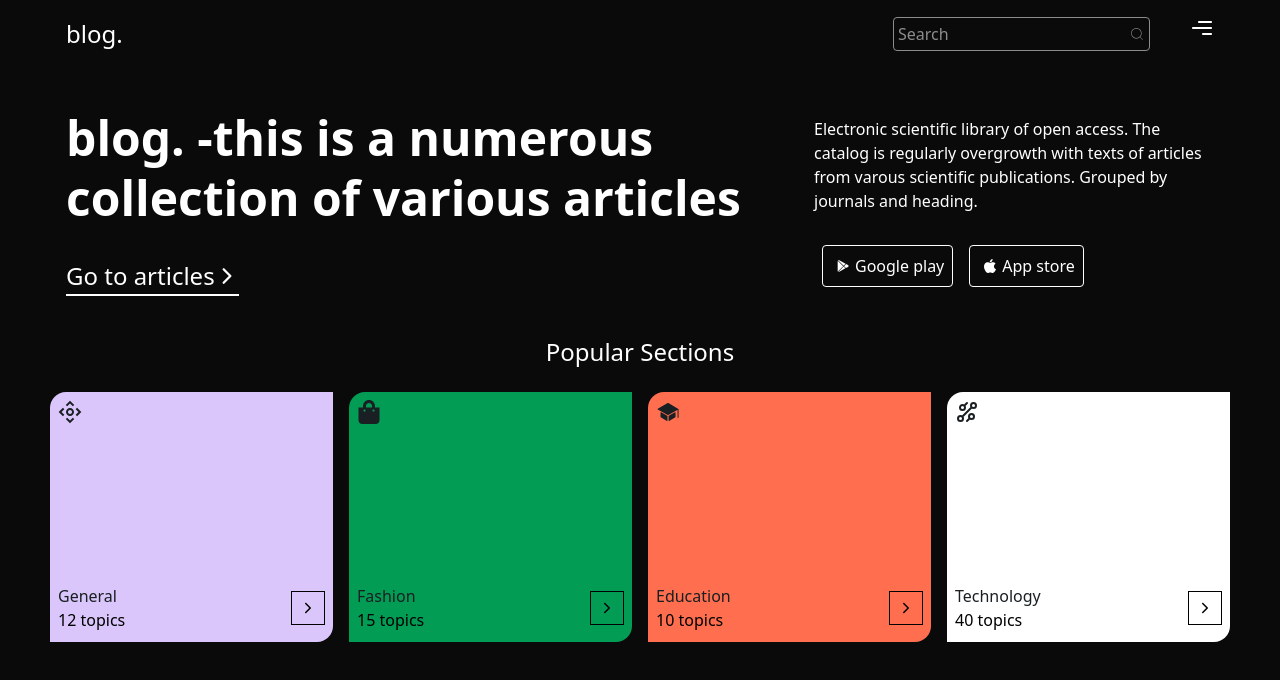
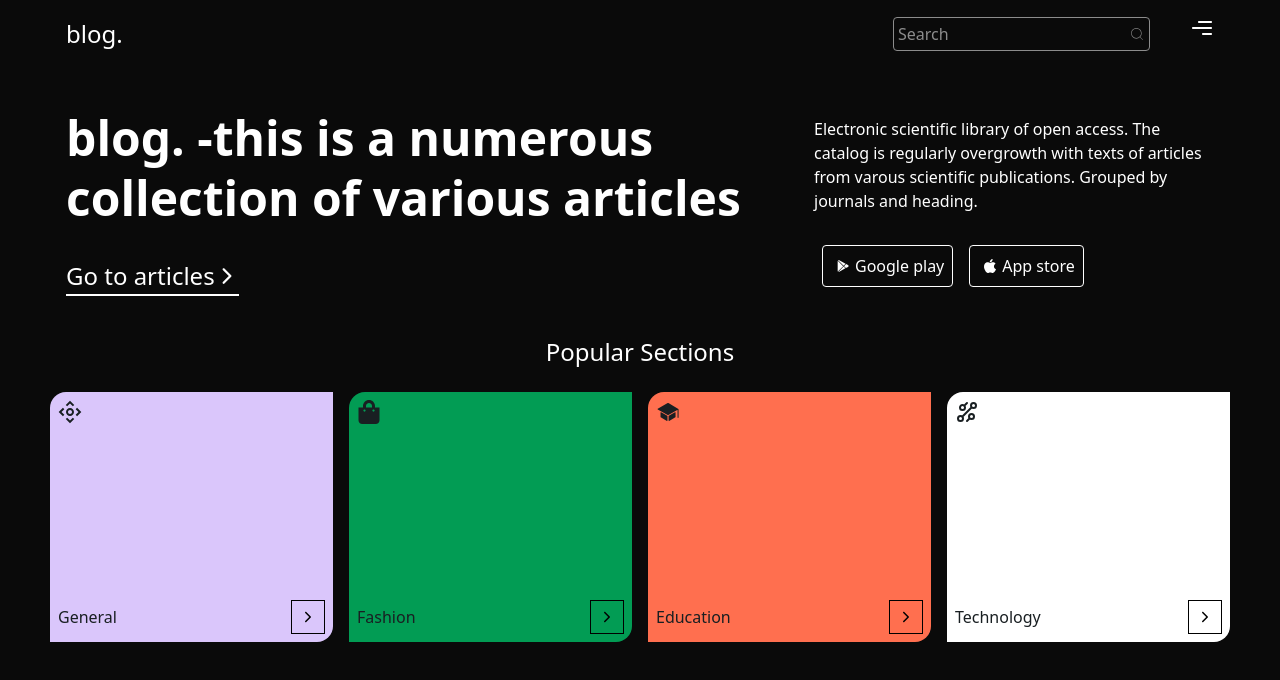
Before and after one commit to motuncoded/blog, a React (Vite) app: page / in a window 1280 px wide. Shown: the top 680 px of the page. Built offline with nearby package versions, Linux system fonts and the light colour scheme.

Commit message:
develop: adjusted styles

```diff
--- a/src/components/HeroSection.jsx
+++ b/src/components/HeroSection.jsx
@@ -22,7 +22,6 @@ const sections = [
     id: 1,
     logo: <CgController size="24" />,
     title: "general",
-    topics: "12",
     color: "bg-ghostWhite",
     icon: <IoIosArrowForward />,
     link: "/general",
@@ -31,7 +30,6 @@ const sections = [
     id: 2,
     logo: <FaShoppingBag size="24" />,
     title: "Fashion",
-    topics: "15",
     color: "bg-green",
     icon: <IoIosArrowForward />,
     link: "/fashion",
@@ -40,7 +38,6 @@ const sections = [
     id: 3,
     logo: <IoIosSchool size="24" />,
     title: "education",
-    topics: "10",
     color: "bg-orange",
     icon: <IoIosArrowForward />,
     link: "/education",
@@ -49,7 +46,6 @@ const sections = [
     id: 4,
     logo: <GrTechnology size="24" />,
     title: "technology",
-    topics: "40",
     color: "bg-white",
     icon: <IoIosArrowForward />,
     link: "/technology",
@@ -69,10 +65,9 @@ function HeroSection() {
               className={`${item.color} p-2 h-[250px] rounded-tl-2xl rounded-br-2xl max-sm:w-auto`}
             >
               <h5 className="text-black">{item.logo}</h5>
-              <div className=" mt-40 flex justify-between  items-center">
+              <div className=" mt-44 flex justify-between  items-center">
                 <div>
                   <h6 className="text-black capitalize">{item.title}</h6>
-                  <p className="font-light">{item.topics} topics</p>
                 </div>
                 <Link
                   to={item.link}
```
